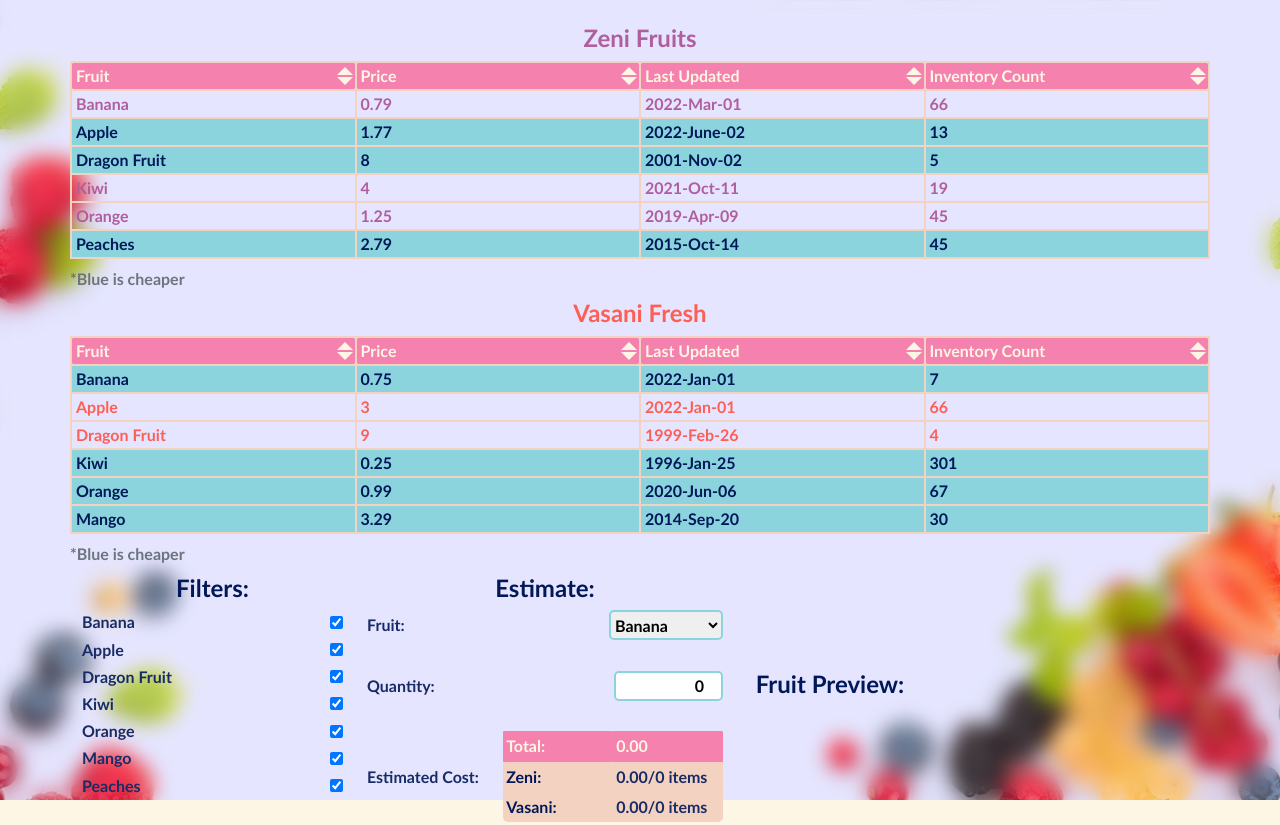
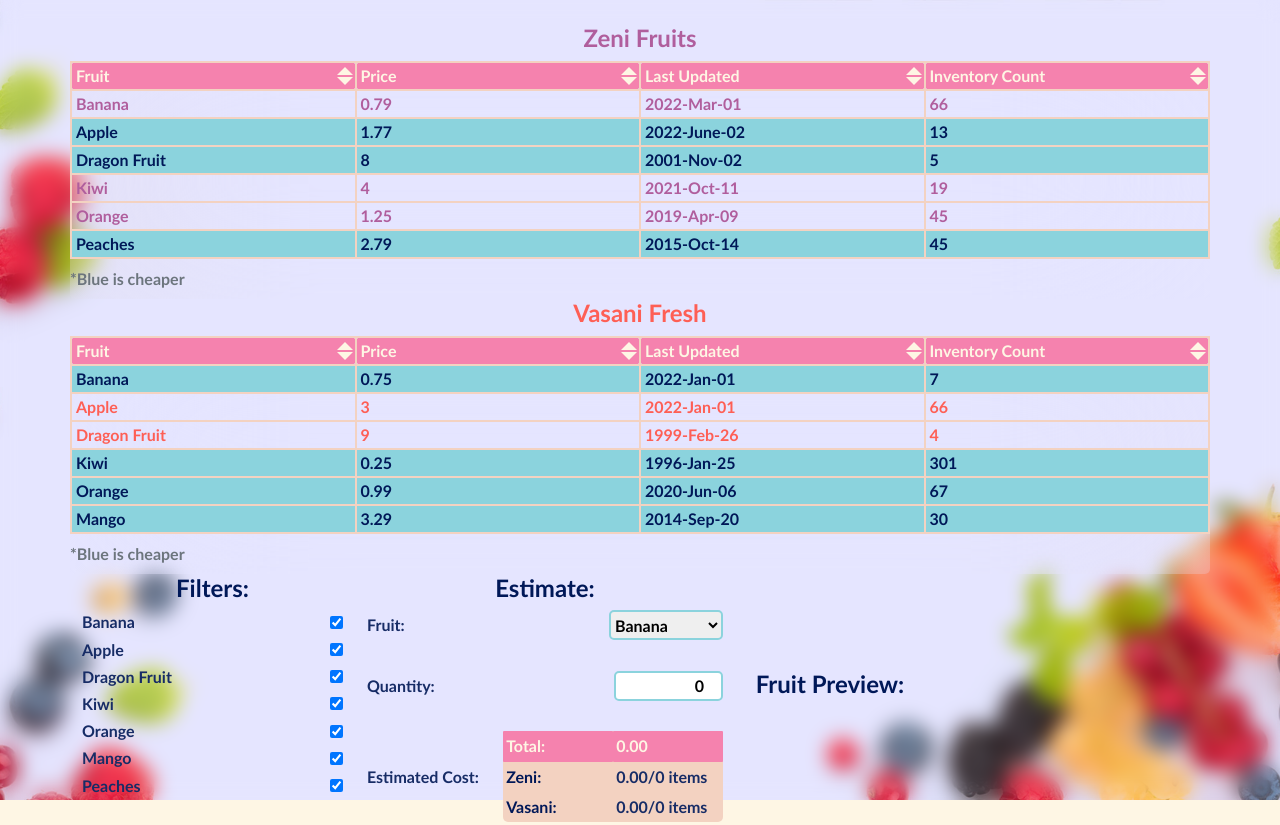
Before and after one commit to prisp09/skynet, a website: page index.html in a window 1280 px wide. Drawn offline with nearby package versions, Linux system fonts and the light colour scheme.

Commit message:
added stronger backdrop on table

```diff
--- a/style.scss
+++ b/style.scss
@@ -121,6 +121,8 @@ body {
 }
 
 table {
+    border-radius: 5px;
+    backdrop-filter: blur(100px);
     border-collapse: collapse;
     width: 100%;
     border: $color-heading 2px solid;
```
Also changed, not shown: style.css.
